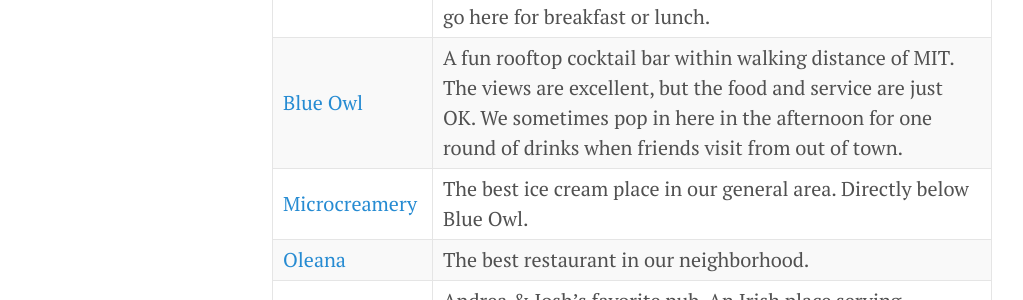
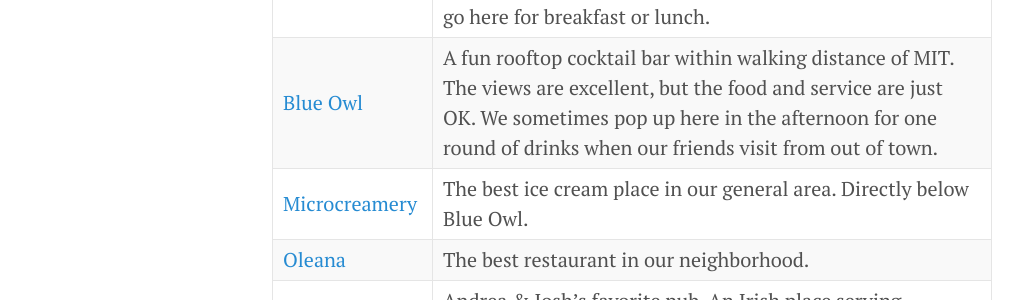
Before and after one commit to JoshBradshaw/andreajosh.github.io, a Jekyll site: the page built from _posts/2023-12-30-overview.md, in a window 1280 px wide and 900 px high, scrolled down 4374 px. Shown: the part 216-516 px from the top of the window, without its empty margins (8-1031 px from the left). Built offline with Jekyll 4.4.1, drawn with Linux system fonts in a browser that asks for light colours.

Commit message:
Update 2023-12-30-overview.md

```diff
--- a/_posts/2023-12-30-overview.md
+++ b/_posts/2023-12-30-overview.md
@@ -86,7 +86,7 @@ In order of distance from the reception venue and the Marriott.
 [Tatte](https://tattebakery.com/) | A bakery / cafe in our neighborhood. Not quite as good as flour in general, but the shakshuka is outstanding. The Shakshuka is a large hearty meal, so we often split it. Half a Shakshuka, a pastry and a coffee makes for an outstanding brunch at a sane price point.
 [Miracle of Science](https://miracleofscience.us/) | MIT's defacto pub. The staff are friendly to large groups. A great option for a lunchtime meetup spot.
 [Flour](https://www.flourbakery.com/) | The best bakery / cafe within walking distance. Close to the MIT chapel, so you can scope out the chapel location if you go here for breakfast or lunch.
-[Blue Owl](https://www.yelp.com/biz/blue-owl-cambridge) | A fun rooftop cocktail bar within walking distance of MIT. The views are excellent, but the food and service are just OK. We sometimes pop in here in the afternoon for one round of drinks when friends visit from out of town.
+[Blue Owl](https://www.yelp.com/biz/blue-owl-cambridge) | A fun rooftop cocktail bar within walking distance of MIT. The views are excellent, but the food and service are just OK. We sometimes pop up here in the afternoon for one round of drinks when our friends visit from out of town.
 [Microcreamery](https://newcitymicrocreamery.com/newcitymicrocreamerycambridge) | The best ice cream place in our general area. Directly below Blue Owl.
 [Oleana](https://www.oleanarestaurant.com/) | The best restaurant in our neighborhood.
 [The Druid](https://www.druidpub.com/)            | Andrea & Josh's favorite pub. An Irish place serving outstanding fish & chips and shepherd's pie. The Druid is small and often fills up. Sometimes they host local acoustic musicians. Not the best option for a large group, unless you're going at a quieter time of day.
```
